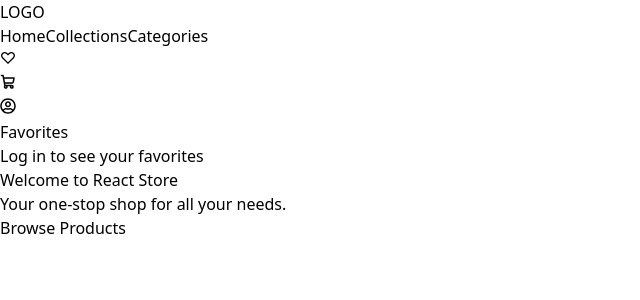
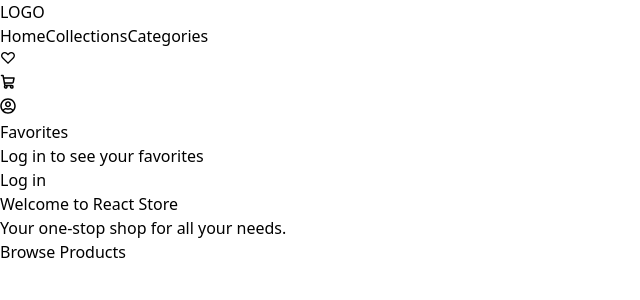
Before and after one commit to KayTee1/E-Commerce-Store, a React (Vite) app in the folder frontend/: page / in a window 1280 px wide. Both pictures are taken after a click on the button 8 px from the left and 58 px from the top of the page. Shown: the top 300 px of the page, without its empty margins (0-640 px from the left). Built offline with nearby package versions, Linux system fonts and the light colour scheme.

Commit message:
Add login functionality to Favorites and Profile dropdown contents

```diff
--- a/frontend/src/NavBar/DropdownContents/Favorites.tsx
+++ b/frontend/src/NavBar/DropdownContents/Favorites.tsx
@@ -3,6 +3,7 @@ import { AuthContext } from "../../context/AuthContext";
 
 import DropdownItem from "../components/DropdownItem";
 import Loader from "../../shared/Loader";
+import { useNavigate } from "react-router-dom";
 
 type Product = {
   id: number;
@@ -25,6 +26,7 @@ const Favorites = () => {
   const [isLoading, setIsLoading] = useState(true);
   const [favoriteProducts, setFavoriteProducts] = useState<Product[]>([]);
   const auth = useContext(AuthContext);
+  const navigate = useNavigate();
 
   useEffect(() => {
     setFavoriteProducts([]);
@@ -85,7 +87,19 @@ const Favorites = () => {
     );
   }
   if (!auth.isLoggedIn) {
-    content = <p className="text-xl">Log in to see your favorites</p>;
+    content = (
+      <div className="flex flex-col justify-between h-screen">
+        <p className="text-xl">Log in to see your favorites</p>
+        <button
+          onClick={() => {
+            navigate("/login");
+          }}
+          className="bg-blue-500 hover:bg-blue-600 text-white py-2 px-4 rounded"
+        >
+          Log in
+        </button>
+      </div>
+    );
   }
   if (!isLoading && favoriteProducts.length === 0) {
     content = <p className="text-xl">No favorites found</p>;
--- a/frontend/src/NavBar/components/DropdownItem.tsx
+++ b/frontend/src/NavBar/components/DropdownItem.tsx
@@ -113,6 +113,7 @@ const DropdownItem = ({ item, type, ...props }: DropdownItemProps) => {
         <ProductIcons
           handleFavorite={handleFavorite}
           handleCart={handleRemoveCart}
+          type="removeCart"
         />
       )}
     </div>
```
Also changed, not shown: frontend/src/NavBar/DropdownContents/Profile.tsx (+6 -3 lines).
